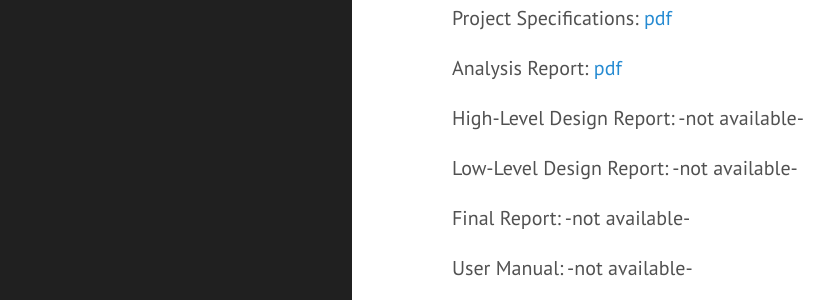
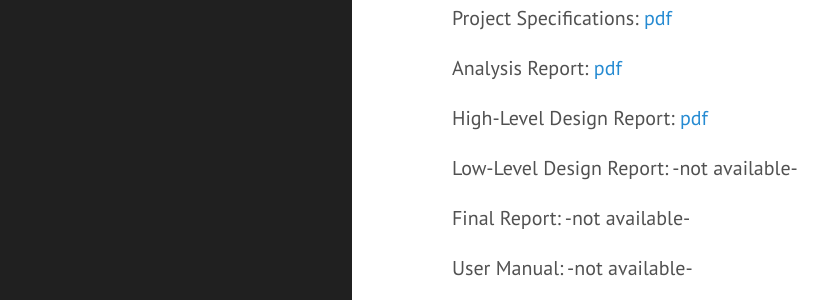
Before and after one commit to Photonom/photonom.github.io, a Jekyll site: the page built from photonom.md, in a window 1280 px wide. Shown: the part 137-437 px from the top of the page, without its empty margins (8-842 px from the left). Built offline with Jekyll 4.4.1, drawn with Linux system fonts in a browser that asks for light colours.

Commit message:
Add high level design report

```diff
--- a/photonom.md
+++ b/photonom.md
@@ -13,7 +13,7 @@ Project Specifications: [pdf](1_Specifications.pdf)
 
 Analysis Report: [pdf](2_Analysis.pdf)
 
-High-Level Design Report: -not available-
+High-Level Design Report: [pdf](3_HighLevelDesign.pdf)
 
 Low-Level Design Report: -not available-
 
```
Also changed, not shown: 1 other file.
